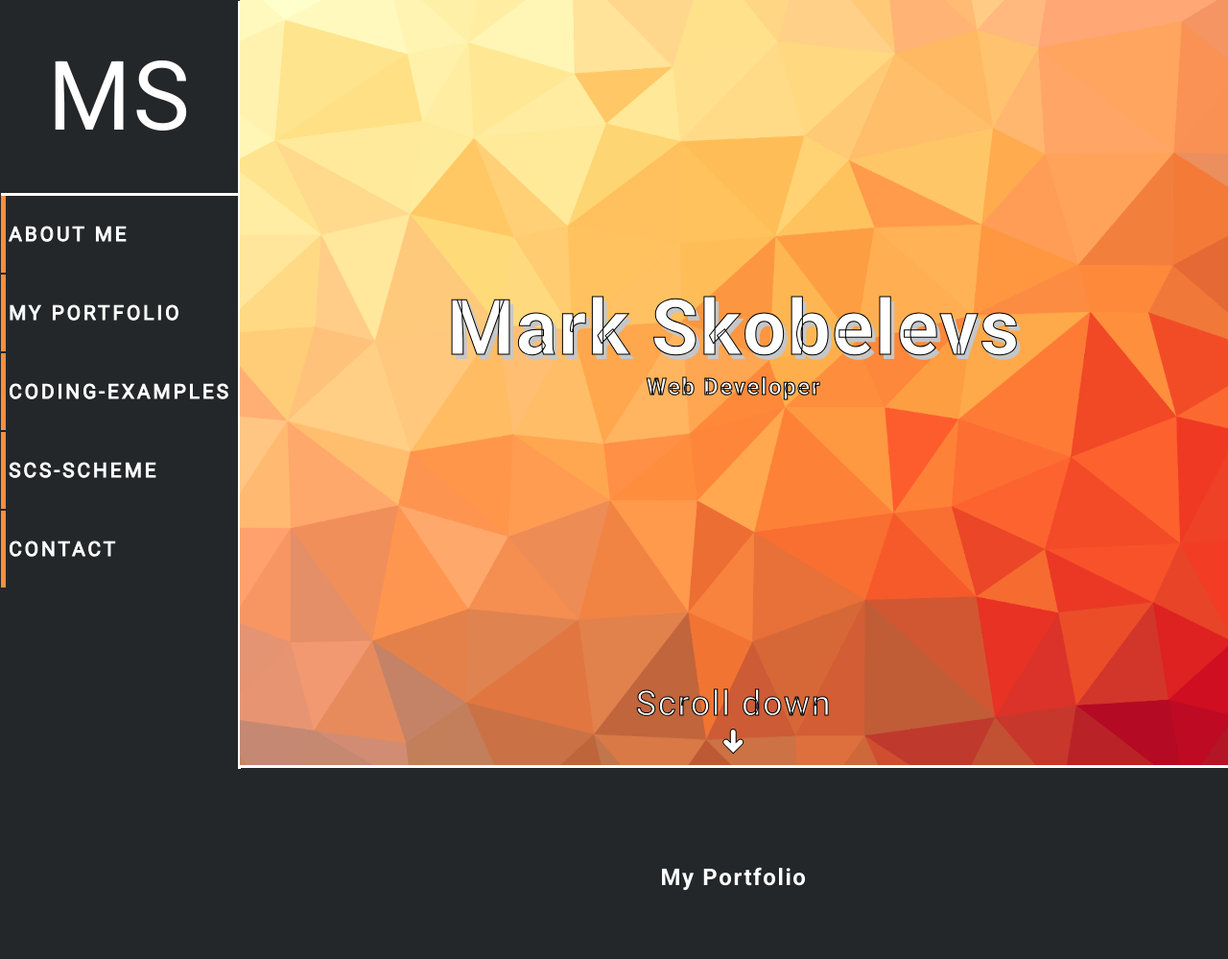
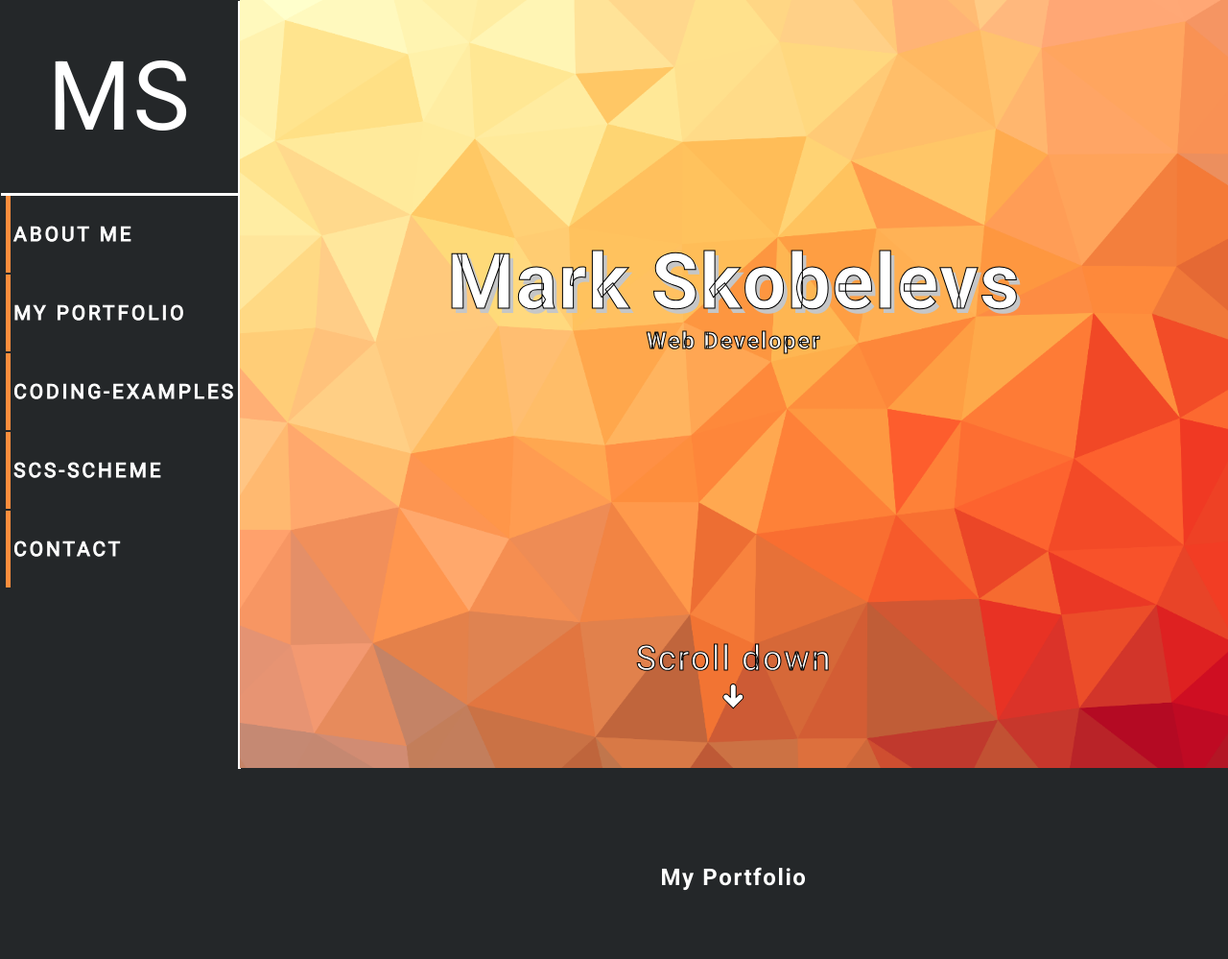
Before and after one commit to markiiiikram/Portfolio, a PHP site: page / in a window 1280 px wide. Shown: the top 999 px of the page at 96% size. Run offline with PHP 8.4, Linux system fonts and the light colour scheme; some web fonts are replaced.

Commit message:
Fixed the styling issues given by peers

```diff
--- a/about-me.html
+++ b/about-me.html
@@ -6,6 +6,7 @@
     <title>Mark Skobelevs Portfolio</title>
     <link rel="preconnect" href="https://fonts.googleapis.com">
     <link rel="preconnect" href="https://fonts.gstatic.com" crossorigin>
+    <link rel="icon" type="image/png" href="images/favicon-32x32.png">
     <link href="https://fonts.googleapis.com/css2?family=Roboto:ital,wght@0,300;0,400;0,700;0,900;1,300;1,400;1,500;1,700;1,900&display=swap" rel="stylesheet">
     <link rel="stylesheet" href="styles/css/application.css">
 </head>
@@ -49,7 +50,7 @@
 
 
 
-            <div><a href='#container-top' class="scroll-down">Scroll down <br><span class="icon-arrow-down-thick"></span></a></div>
+            <div class="scroll-container"><a href='#container-top' class="scroll-down">Scroll down <br><span class="icon-arrow-down-thick"></span></a></div>
 
         </div>
 
@@ -104,7 +105,7 @@
                 </form>
             </div>
         </div>
-        <div><a href='#header' class="scroll-down"><span class="icon-arrow-up-thick"></span><br>Scroll Up </a></div>
+        <div class="scroll-container"><a href='#header' class="scroll-down"><span class="icon-arrow-up-thick"></span><br>Scroll Up </a></div>
     </div>
 </div>
 </div>
--- a/coding-examples.html
+++ b/coding-examples.html
@@ -6,6 +6,7 @@
     <title>Mark Skobelevs Portfolio</title>
     <link rel="preconnect" href="https://fonts.googleapis.com">
     <link rel="preconnect" href="https://fonts.gstatic.com" crossorigin>
+    <link rel="icon" type="image/png" href="images/favicon-32x32.png">
     <link href="https://fonts.googleapis.com/css2?family=Roboto:ital,wght@0,300;0,400;0,700;0,900;1,300;1,400;1,500;1,700;1,900&display=swap" rel="stylesheet">
     <link rel="stylesheet" href="styles/css/application.css">
 </head>
--- a/index.html
+++ b/index.html
@@ -6,6 +6,7 @@
     <title>Mark Skobelevs Portfolio</title>
     <link rel="preconnect" href="https://fonts.googleapis.com">
     <link rel="preconnect" href="https://fonts.gstatic.com" crossorigin>
+    <link rel="icon" type="image/png" href="images/favicon-32x32.png">
     <link href="https://fonts.googleapis.com/css2?family=Roboto:ital,wght@0,300;0,400;0,700;0,900;1,300;1,400;1,500;1,700;1,900&display=swap" rel="stylesheet">
     <link rel="stylesheet" href="styles/css/application.css">
 </head>
@@ -22,7 +23,7 @@
                       <a href="about-me.html" data-text="&nbsp;About Me&nbsp;">&nbsp;About Me&nbsp;</a>
                     </li>
                     <li style="--clr:#FE8E3D">
-                      <a href="index.html" data-text="&nbsp;My Portfolio&nbsp;">&nbsp;My Portfolio&nbsp;</a>
+                      <a href="#Portfolio" data-text="&nbsp;My Portfolio&nbsp;">&nbsp;My Portfolio&nbsp;</a>
                     </li>
                     <li style="--clr:#FE8E3D">
                       <a href="coding-examples.html" data-text="&nbsp;Coding-examples">&nbsp;Coding-examples&nbsp;</a>
@@ -49,13 +50,13 @@
 
 
 
-            <div><a href='#container-top' class="scroll-down">Scroll down <br><span class="icon-arrow-down-thick"></span></a></div>
+            <div class="scroll-container"><a href='#container-top' class="scroll-down">Scroll down <br><span class="icon-arrow-down-thick"></span></a></div>
 
         </div>
 
         <!-- Projects -->
         <div class="container" id="container-top">
-            <div class="h2"><h2>My Portfolio</h2> </div>
+            <div class="h2" id="Portfolio"><h2>My Portfolio</h2> </div>
                <div class="project-grid">
 
                     <div class="project-grid-col-1">
@@ -141,7 +142,7 @@
                 </form>
             </div>
         </div>
-        <div><a href='#header' class="scroll-down"><span class="icon-arrow-up-thick"></span><br>Scroll Up </a></div>
+        <div class="scroll-container"><a href='#header' class="scroll-down"><span class="icon-arrow-up-thick"></span><br>Scroll Up </a></div>
 
 
     </div>
--- a/styles/css/application.css
+++ b/styles/css/application.css
@@ -89,7 +89,6 @@ body::-webkit-scrollbar-thumb {
   background-repeat: no-repeat;
   background-size: cover;
   -webkit-text-stroke: 1px black;
-  border-bottom: 3px solid #fff;
 }
 
 .project-grid > .h1 {
@@ -270,6 +269,7 @@ body::-webkit-scrollbar-thumb {
   display: flex;
   flex-direction: column;
   gap: 30px;
+  padding-left: 5px;
 }
 
 ul li {
@@ -352,6 +352,11 @@ ul li a:hover::before {
   margin-top: 10px;
   margin-bottom: 20px;
   display: flex;
+}
+
+.scroll-container {
+  margin-bottom: 50px;
+  margin-top: 50px;
 }
 
 .contact-container {
@@ -443,6 +448,7 @@ ul li a:hover::before {
 .get-in-touch h5 {
   margin-top: 5px;
   font-size: 1.4rem;
+  word-break: break-all;
 }
 
 .input-field {
@@ -468,6 +474,15 @@ ul li a:hover::before {
 #submit {
   grid-column: span 2;
   align-self: center;
+}
+
+@media (max-width: 991px) {
+  .get-in-touch {
+    padding-top: 50px;
+  }
+  .get-in-touch h3 {
+    padding-bottom: 20px;
+  }
 }
 
 @font-face {
--- a/styles/scss/layout/_contact-form.scss
+++ b/styles/scss/layout/_contact-form.scss
@@ -7,7 +7,7 @@
 .get-in-touch{
     margin-bottom:50px;
 }
-.get-in-touch{
+.get-in-touch {
     h3{
         font-size:1.6rem;
     }
@@ -17,6 +17,7 @@
     h5{
         margin-top: 5px;
         font-size: 1.4rem;
+        word-break: break-all;
     }
 }
 .input-field{
@@ -41,7 +42,13 @@
     grid-column:span 2;
     align-self:center;
 }
-@media (min-width:768px){
+@media (max-width:991px){
+    .get-in-touch{
+        padding-top: 50px;
+        h3{
+            padding-bottom: 20px;
+        }
+    }
 
 }
 @media (min-width:1260px){
--- a/styles/scss/layout/_container.scss
+++ b/styles/scss/layout/_container.scss
@@ -26,7 +26,10 @@
     display:flex;
 
 }
-
+.scroll-container{
+    margin-bottom:50px;
+    margin-top:50px;
+}
 .contact-container{
     margin-top:120px;
     border-top:3px solid $white;
--- a/styles/scss/layout/_header.scss
+++ b/styles/scss/layout/_header.scss
@@ -10,7 +10,6 @@
     background-repeat: no-repeat;
     background-size:cover;
     -webkit-text-stroke: 1px black;
-    border-bottom: 3px solid $white;
 }
 
 .project-grid > .h1{
@@ -38,9 +37,7 @@
     font-weight:500;
     color:$white;
     font-size:36px;
-
 }
-
 
 @media (max-width:375px){
     .h1{
--- a/styles/scss/layout/_sidebar.scss
+++ b/styles/scss/layout/_sidebar.scss
@@ -43,6 +43,7 @@
     display: flex;
     flex-direction: column;
     gap: 30px;
+    padding-left:5px;
       }
 ul li {
     position: relative;
```
Also changed, not shown: scs-scheme.html (+4 -3 lines), images/favicon-32x32.png (added), images/ms.png (added).
